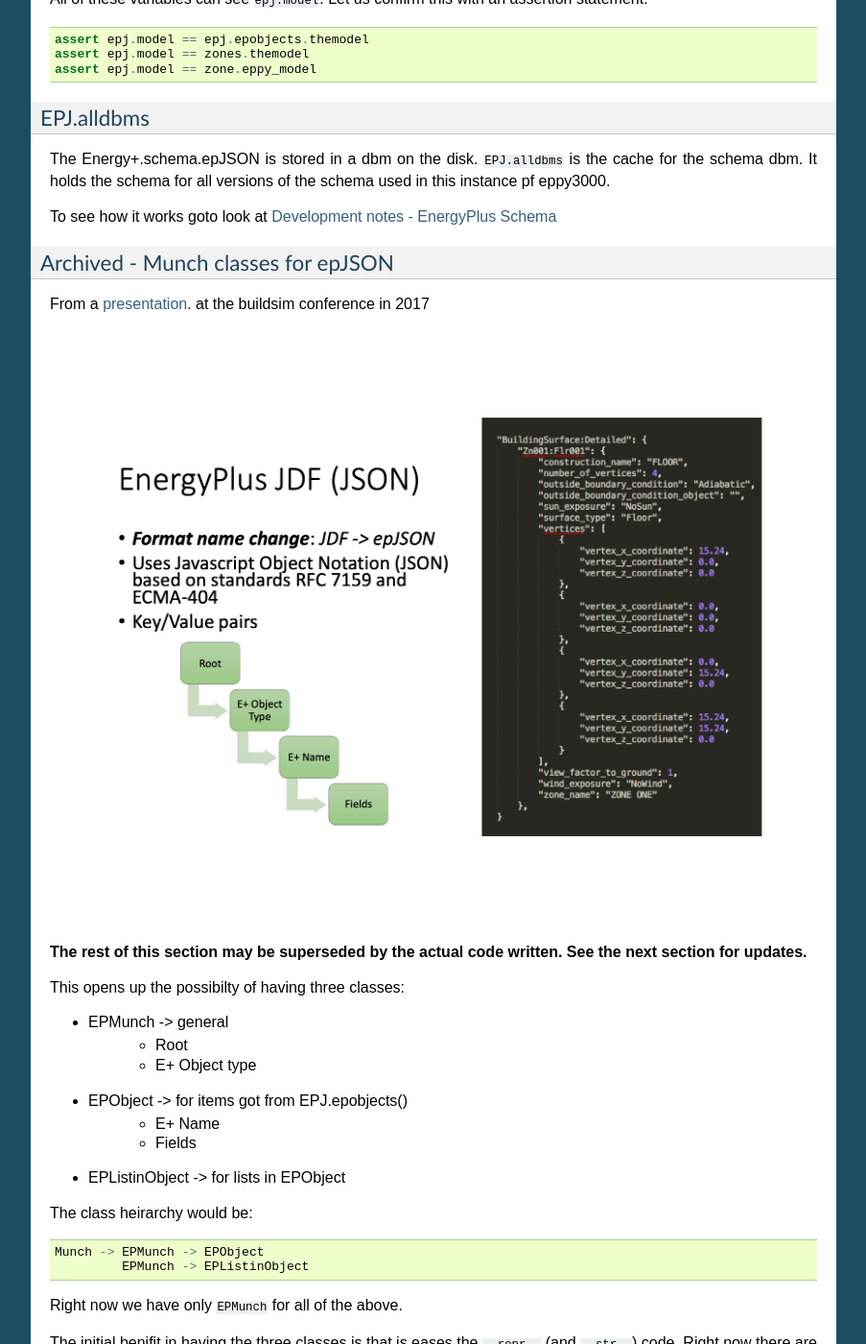
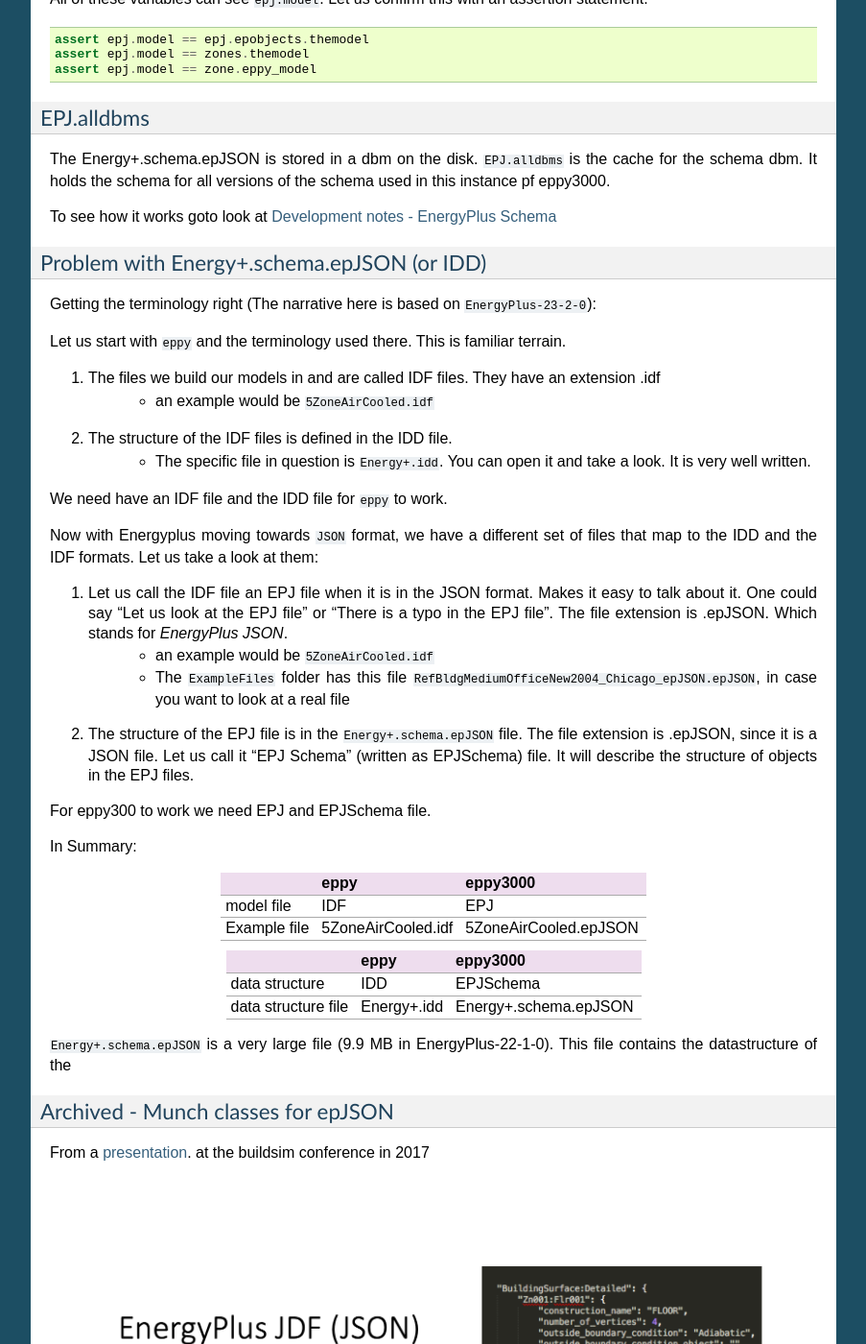
Before and after one commit to pyenergyplus/eppy3000, a Sphinx documentation site: the page built from docs/developmentnotes.rst, in a window 1280 px wide and 1400 px high, scrolled down 2388 px. Shown: the whole window at 96% size, without its empty margins (198-1101 px from the left). Built offline with Sphinx 7.4.7, drawn with Linux system fonts in a browser that asks for light colours; some of the changed text lies outside the part shown.

Commit message:
working on issue # 108
    modified:   docs/developmentnotes.rst
    modified:   runningnotes.txt

```diff
--- a/docs/developmentnotes.rst
+++ b/docs/developmentnotes.rst
@@ -147,6 +147,50 @@ The Energy+.schema.epJSON is stored in a dbm on the disk. ``EPJ.alldbms`` is the
 
 To see how it works goto look at :doc:`/EPSchema`
 
+Problem with Energy+.schema.epJSON (or IDD)
+-------------------------------------------
+
+Getting the terminology right (The narrative here is based on ``EnergyPlus-23-2-0``):
+
+Let us start with ``eppy`` and the terminology used there. This is familiar terrain.
+
+1. The files we build our models in and are called IDF files. They have an extension .idf
+    - an example would be ``5ZoneAirCooled.idf``
+2. The structure of the IDF files is defined in the IDD file.
+    - The specific file in question is ``Energy+.idd``. You can open it and take a look. It is very well written.
+
+We need have an IDF file and the IDD file for ``eppy`` to work.
+
+Now with Energyplus moving towards ``JSON`` format, we have a different set of files that map to the IDD and the IDF formats. Let us take a look at them:
+
+1. Let us call the IDF file an EPJ file when it is in the JSON format. Makes it easy to talk about it. One could say "Let us look at the EPJ file" or "There is a typo in the EPJ file". The file extension is .epJSON. Which stands for *EnergyPlus JSON*.
+    - an example would be ``5ZoneAirCooled.idf``
+    - The ``ExampleFiles`` folder has this file ``RefBldgMediumOfficeNew2004_Chicago_epJSON.epJSON``, in case you want to look at a real file
+2. The structure of the EPJ file is in the ``Energy+.schema.epJSON`` file. The file extension is .epJSON, since it is a JSON file. Let us call it "EPJ Schema" (written as EPJSchema) file.  It will describe the structure of objects in the EPJ files.
+
+For eppy300 to work we need EPJ and EPJSchema file.
+
+In Summary:
+
+
++-------------+----------------------+-------------------------+
+|             | eppy                 |   eppy3000              |
++=============+======================+=========================+
+|model file   | IDF                  |   EPJ                   |
++-------------+----------------------+-------------------------+
+|Example file | 5ZoneAirCooled.idf   |   5ZoneAirCooled.epJSON |
++-------------+----------------------+-------------------------+
+
++--------------------+---------------+-------------------------+
+|        	     |  eppy	     |  eppy3000               |
++====================+===============+=========================+
+|data structure	     |  IDD	     |  EPJSchema              |
++--------------------+---------------+-------------------------+
+|data structure file |	Energy+.idd  |	Energy+.schema.epJSON  |
++--------------------+---------------+-------------------------+
+
+``Energy+.schema.epJSON`` is a very large file (9.9 MB in EnergyPlus-22-1-0). This file contains the datastructure of the
+
 Archived - Munch classes for epJSON
 -----------------------------------
 
```
Also changed, not shown: runningnotes.txt (+47 -0 lines).
